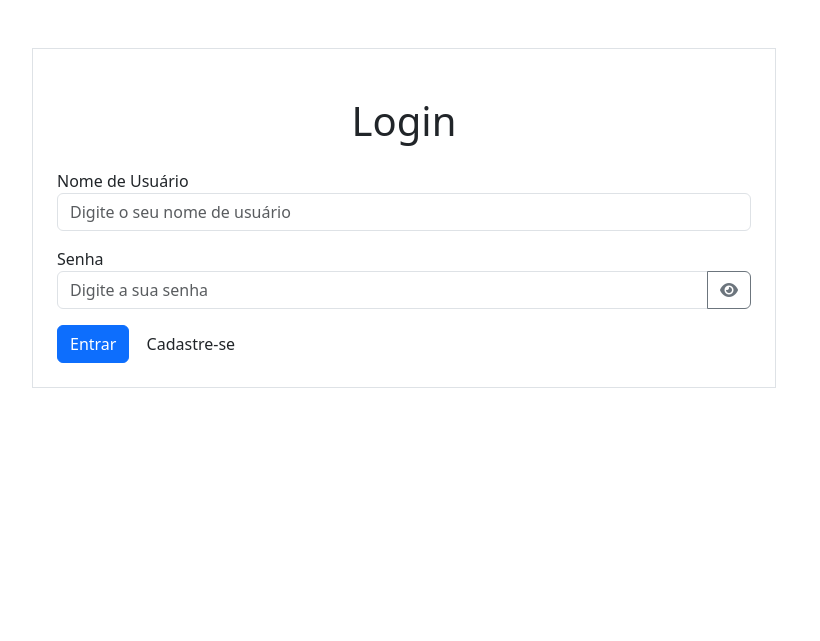
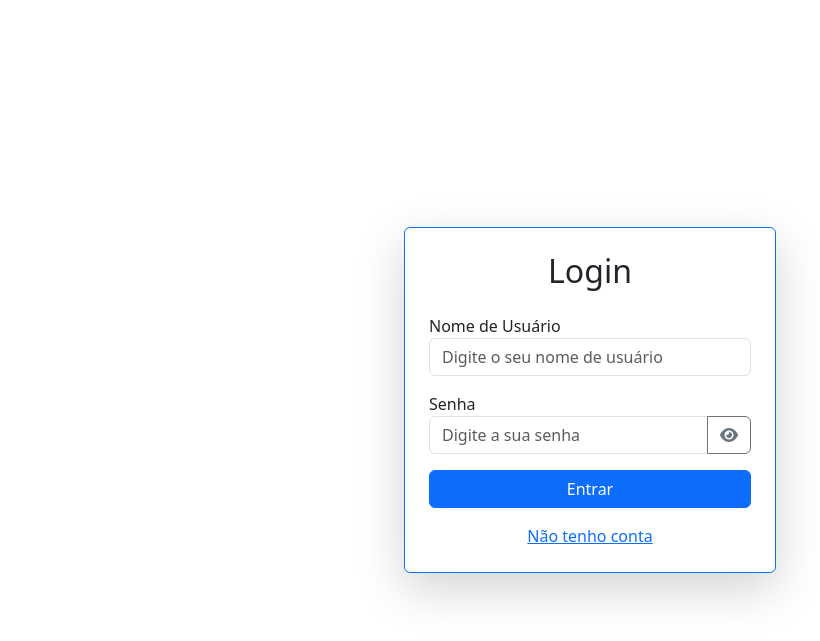
Before and after one commit to ErickIgles/My_Blog, a Django app: page /usuarios/login/ in a window 1280 px wide. Shown: the top 641 px of the page, without its empty margins (50-870 px from the left). Run offline with Django 5.2, Linux system fonts and the light colour scheme.

Commit message:
feat: atualiza template de login com base_auth, layout aprimorado e toggle de senha

```diff
--- a/src/usuarios/templates/usuarios/login.html
+++ b/src/usuarios/templates/usuarios/login.html
@@ -1,17 +1,18 @@
-{% extends 'base.html' %}
+{% extends 'base_auth.html' %}
 
 
 {% block title %}
-    Cadastro
+    login
 {% endblock title %}
 
 
 
 {% block content %}
 
-    <div class="border col-12 col-md-8 col-lg-8 p-4">
+    <div class="card p-4 shadow-lg border-primary rounded" style="max-width: 480px;">
 
-        <h1 class="my-4 text-center">Login</h1>
+
+        <h2 class="text-center mb-4">Login</h2>
 
         {% include 'partials/_form_errors_geral.html' with form=form %}
         <form method="POST" action="{% url 'usuarios:login' %}">
@@ -37,9 +38,31 @@
                 </div>
             {% endfor %}
 
-            <button class="btn btn-primary" type="submit">Entrar</button>
-            <a href="{% url 'usuarios:cadastro' %}" class="btn btn-outline-link">Cadastre-se</a>
+            <button class="btn btn-primary w-100" type="submit">Entrar</button>
+
+            <div class="text-center mt-3">
+                <a href="{% url 'usuarios:cadastro' %}">Não tenho conta</a>
+            </div>
         </form>
     </div>
 
 {% endblock content %}
+
+{% block extra_script %}
+
+    <script>
+        function togglePassword(id){
+
+            const input = document.getElementById(id);
+
+            const type = input.type === 'password' ? 'text':'password';
+            input.type = type;
+
+            const icon = event.currentTarget.querySelector('i');
+            icon.classList.toggle('fa-eye');
+            icon.classList.toggle('fa-eye-slash');
+        }
+    </script>
+
+
+{% endblock extra_script %}
```
